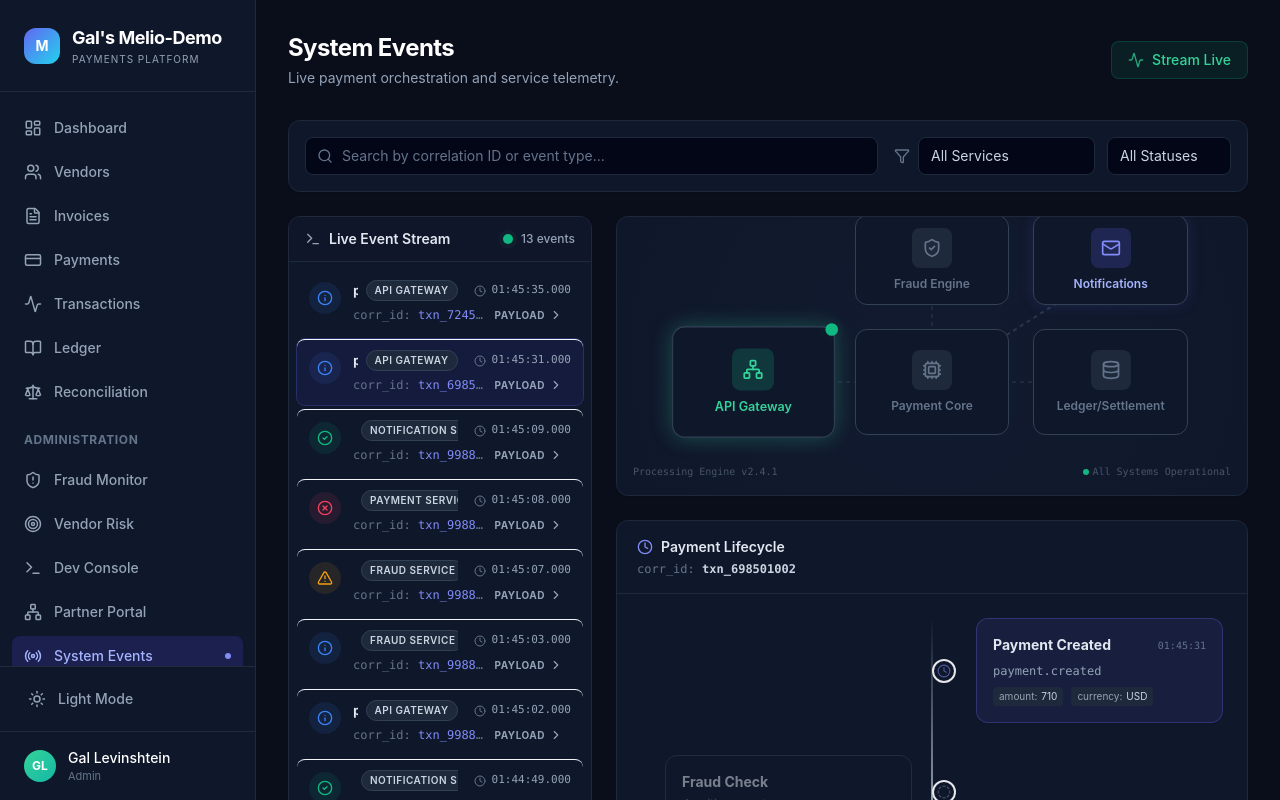
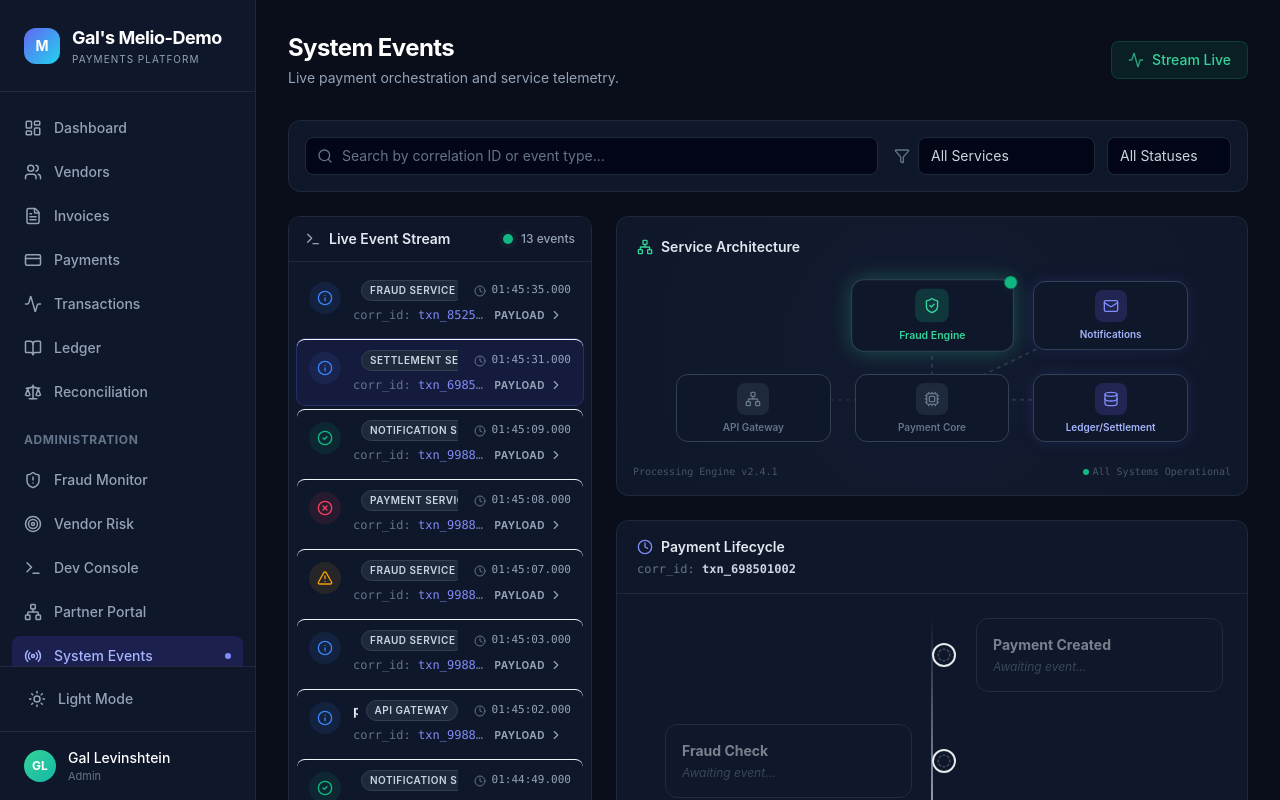
Before and after one commit to Gkodkod/melio-demo, a Next.js app: page /system-events in a window 1280 px wide. Both pictures are taken after a click on the element 440 px from the left and 302 px from the top of the page. Shown: the top 800 px of the page. Built offline with nearby package versions, Linux system fonts and the light colour scheme.

Commit message:
Fix System Events UI layout and mock data highlights

```diff
--- a/src/components/system-events/EventLog.tsx
+++ b/src/components/system-events/EventLog.tsx
@@ -69,7 +69,7 @@ export default function EventLog( { events, onEventClick, selectedCorrelationId
                 </div>
             </div>
 
-            <div className="flex-1 overflow-auto divide-y divide-slate-100 dark:divide-slate-800 p-2 space-y-1 relative">
+            <div className="flex-1 overflow-auto min-h-0 divide-y divide-slate-100 dark:divide-slate-800 p-2 space-y-1 relative">
                 {events.length === 0 ? (
                     <div className={cn( "p-8 text-center text-sm", isDark ? "text-slate-500" : "text-slate-400" )}>
                         No events found matching your filter.
--- a/src/components/system-events/EventTimeline.tsx
+++ b/src/components/system-events/EventTimeline.tsx
@@ -26,7 +26,7 @@ export default function EventTimeline( { correlationId, events }: EventTimelineP
     if ( !correlationId ) {
         return (
             <div className={cn(
-                "rounded-xl border shadow-sm p-8 h-full flex flex-col items-center justify-center text-center",
+                "rounded-xl border shadow-sm p-4 pt-10 h-full flex flex-col items-center justify-start text-center",
                 isDark ? "bg-slate-900 border-slate-800" : "bg-white border-slate-200"
             )}>
                 <div className={cn( "w-16 h-16 rounded-full flex items-center justify-center mb-4",
@@ -90,7 +90,7 @@ export default function EventTimeline( { correlationId, events }: EventTimelineP
                 </p>
             </div>
 
-            <div className="flex-1 p-6 overflow-y-auto">
+            <div className="flex-1 p-6 overflow-y-auto min-h-0">
                 <div className="relative pl-6 space-y-8 before:absolute before:inset-0 before:ml-8 before:-translate-x-px md:before:mx-auto md:before:translate-x-0 before:h-full before:w-0.5 before:bg-gradient-to-b before:from-transparent before:via-slate-300 dark:before:via-slate-700 before:to-transparent">
                     {LIFECYCLE_STAGES.map( ( stage ) => {
                         const { status, event } = getStageStatus( stage.id );
--- a/src/components/system-events/ServiceArchitecture.tsx
+++ b/src/components/system-events/ServiceArchitecture.tsx
@@ -13,10 +13,10 @@ interface ServiceArchitectureProps {
 // Fixed position nodes for the architecture map
 const SERVICES = [
     { id: 'API Gateway', label: 'API Gateway', icon: Network, pos: 'col-start-1 row-start-2' },
-    { id: 'Fraud Service', label: 'Fraud Engine', icon: ShieldCheck, pos: 'col-start-2 row-start-1 mt-4' },
+    { id: 'Fraud Service', label: 'Fraud Engine', icon: ShieldCheck, pos: 'col-start-2 row-start-1' },
     { id: 'Payment Service', label: 'Payment Core', icon: Cpu, pos: 'col-start-2 row-start-2' },
     { id: 'Settlement Service', label: 'Ledger/Settlement', icon: Database, pos: 'col-start-3 row-start-2' },
-    { id: 'Notification Service', label: 'Notifications', icon: Mail, pos: 'col-start-3 row-start-1 mt-4' },
+    { id: 'Notification Service', label: 'Notifications', icon: Mail, pos: 'col-start-3 row-start-1' },
 ];
 
 export default function ServiceArchitecture( { events }: ServiceArchitectureProps ) {
@@ -43,7 +43,7 @@ export default function ServiceArchitecture( { events }: ServiceArchitectureProp
 
     return (
         <div className={cn(
-            "rounded-xl border shadow-sm p-5 h-full flex flex-col items-center justify-center relative overflow-hidden",
+            "rounded-xl border shadow-sm p-5 h-full flex flex-col items-center justify-start relative overflow-hidden",
             isDark ? "bg-slate-900 border-slate-800" : "bg-white border-slate-200"
         )}>
             {/* Background decoration */}
@@ -52,20 +52,20 @@ export default function ServiceArchitecture( { events }: ServiceArchitectureProp
                 isDark ? "bg-[radial-gradient(circle_at_center,_var(--tw-gradient-stops))] from-indigo-400 to-transparent" : "bg-[radial-gradient(circle_at_center,_var(--tw-gradient-stops))] from-indigo-500 to-transparent"
             )} />
 
-            <h3 className={cn( "text-sm font-semibold mb-8 self-start flex items-center gap-2", isDark ? "text-slate-200" : "text-slate-800" )}>
+            <h3 className={cn( "text-sm font-semibold mb-4 self-start flex items-center gap-2", isDark ? "text-slate-200" : "text-slate-800" )}>
                 <Network size={16} className={isDark ? "text-emerald-400" : "text-emerald-600"} />
                 Service Architecture
             </h3>
 
-            <div className="grid grid-cols-3 grid-rows-3 gap-6 w-full max-w-lg relative isolate">
+            <div className="grid grid-cols-3 grid-rows-2 gap-x-6 gap-y-6 w-full max-w-lg relative isolate pt-2">
 
                 {/* Draw loose SVG lines for connections - simplified for UI flair */}
                 <svg className="absolute inset-0 w-full h-full -z-10 pointer-events-none stroke-current" style={{ color: isDark ? '#334155' : '#cbd5e1' }}>
                     {/* Abstract lines between grid sections */}
-                    <line x1="16%" y1="50%" x2="50%" y2="50%" strokeWidth="2" strokeDasharray="4 4" className={activeServices.has( 'Payment Service' ) ? "opacity-100 animate-pulse" : "opacity-40"} />
-                    <line x1="50%" y1="50%" x2="50%" y2="20%" strokeWidth="2" strokeDasharray="4 4" className={activeServices.has( 'Fraud Service' ) ? "opacity-100 animate-pulse" : "opacity-40"} />
-                    <line x1="50%" y1="50%" x2="84%" y2="50%" strokeWidth="2" strokeDasharray="4 4" className={activeServices.has( 'Settlement Service' ) ? "opacity-100 animate-pulse" : "opacity-40"} />
-                    <line x1="50%" y1="50%" x2="84%" y2="20%" strokeWidth="2" strokeDasharray="4 4" className={activeServices.has( 'Notification Service' ) ? "opacity-100 animate-pulse" : "opacity-40"} />
+                    <line x1="16%" y1="75%" x2="50%" y2="75%" strokeWidth="2" strokeDasharray="4 4" className={activeServices.has( 'Payment Service' ) ? "opacity-100 animate-pulse" : "opacity-40"} />
+                    <line x1="50%" y1="75%" x2="50%" y2="25%" strokeWidth="2" strokeDasharray="4 4" className={activeServices.has( 'Fraud Service' ) ? "opacity-100 animate-pulse" : "opacity-40"} />
+                    <line x1="50%" y1="75%" x2="84%" y2="75%" strokeWidth="2" strokeDasharray="4 4" className={activeServices.has( 'Settlement Service' ) ? "opacity-100 animate-pulse" : "opacity-40"} />
+                    <line x1="50%" y1="75%" x2="84%" y2="25%" strokeWidth="2" strokeDasharray="4 4" className={activeServices.has( 'Notification Service' ) ? "opacity-100 animate-pulse" : "opacity-40"} />
                 </svg>
 
                 {SERVICES.map( service => {
@@ -77,7 +77,7 @@ export default function ServiceArchitecture( { events }: ServiceArchitectureProp
                         <div
                             key={service.id}
                             className={cn(
-                                "flex flex-col items-center justify-center p-3 rounded-xl border relative transition-all duration-300",
+                                "flex flex-col items-center justify-center p-2 rounded-xl border relative transition-all duration-300",
                                 service.pos,
                                 isDark ? "bg-slate-900 border-slate-700" : "bg-white border-slate-200",
                                 isActive && !isPulsing && ( isDark ? "border-indigo-500/50 shadow-[0_0_15px_rgba(99,102,241,0.15)]" : "border-indigo-300 shadow-sm" ),
@@ -85,15 +85,16 @@ export default function ServiceArchitecture( { events }: ServiceArchitectureProp
                             )}
                         >
                             <div className={cn(
-                                "w-10 h-10 rounded-lg flex items-center justify-center mb-2 transition-colors",
+                                "w-8 h-8 rounded-lg flex items-center justify-center mb-1.5 transition-colors",
+
                                 isPulsing ? ( isDark ? "bg-emerald-500/20 text-emerald-400" : "bg-emerald-100 text-emerald-600" ) :
                                     isActive ? ( isDark ? "bg-indigo-500/20 text-indigo-400" : "bg-indigo-50 text-indigo-600" ) :
                                         ( isDark ? "bg-slate-800 text-slate-500" : "bg-slate-100 text-slate-400" )
                             )}>
-                                <Icon size={20} />
+                                <Icon size={16} />
                             </div>
                             <span className={cn(
-                                "text-[10px] sm:text-xs font-semibold text-center leading-tight",
+                                "text-[9px] sm:text-[10px] font-semibold text-center leading-tight",
                                 isPulsing ? ( isDark ? "text-emerald-400" : "text-emerald-700" ) :
                                     isActive ? ( isDark ? "text-indigo-300" : "text-indigo-700" ) :
                                         ( isDark ? "text-slate-500" : "text-slate-500" )
--- a/src/data/mock-system-events.ts
+++ b/src/data/mock-system-events.ts
@@ -190,11 +190,20 @@ export const MOCK_EVENTS: SystemEvent[] = [
 
 export const generateRandomEvent = (): SystemEvent => {
     const correlationId = `txn_${Math.floor( Math.random() * 1000000000 )}`;
+    const templates = [
+        { type: 'payment.created', service: 'API Gateway', status: 'info' },
+        { type: 'fraud.check.started', service: 'Fraud Service', status: 'info' },
+        { type: 'payment.authorized', service: 'Payment Service', status: 'success' },
+        { type: 'payment.settlement.started', service: 'Settlement Service', status: 'info' },
+        { type: 'notification.sent', service: 'Notification Service', status: 'success' }
+    ] as const;
+    const tpl = templates[Math.floor( Math.random() * templates.length )];
+
     return {
         id: generateId(),
-        type: 'payment.created',
-        service: 'API Gateway',
-        status: 'info',
+        type: tpl.type,
+        service: tpl.service,
+        status: tpl.status,
         timestamp: new Date().toISOString(),
         correlationId,
         payload: {
```
Also changed, not shown: build-log.txt.
